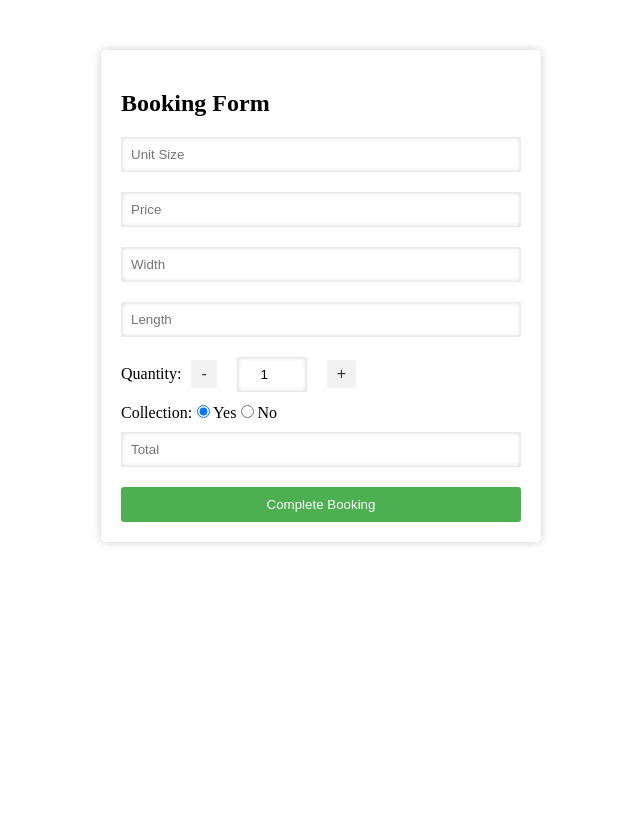
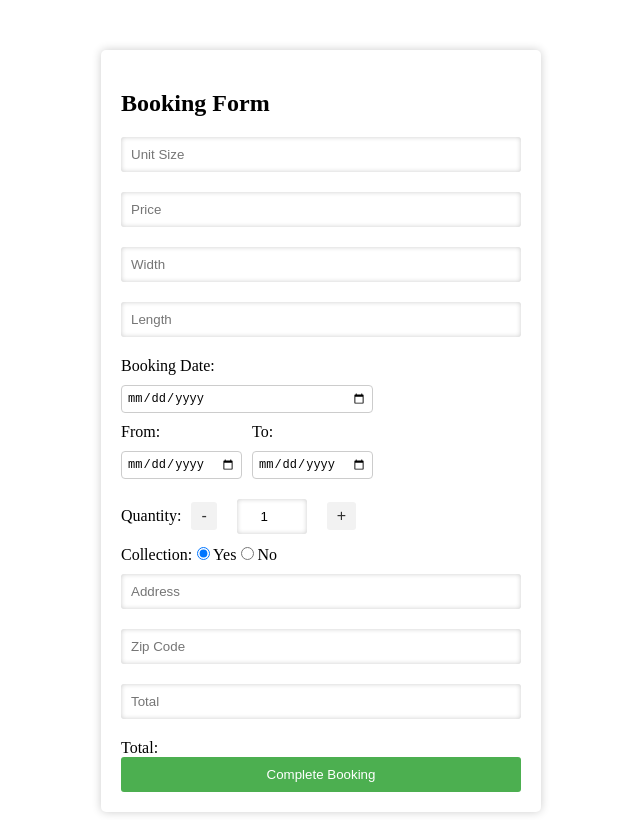
Before and after one commit to Tsireledzo2/Storage-Rental-System-2.0-FrontEnd, an Angular app in the folder Customer/: page / in a window 1280 px wide. Both pictures are taken after a click on the radio button "Yes". Shown: the whole page, without its empty margins (319-959 px from the left). Built offline with nearby package versions, Linux system fonts and the light colour scheme.

Commit message:
Extra Functionality added

```diff
--- a/Customer/src/app/Components/booking/booking.component.css
+++ b/Customer/src/app/Components/booking/booking.component.css
@@ -24,7 +24,7 @@ input[type="text"] {
 }
 
 .btn {
-    background-color: #4CAF50;
+  background-color: #4caf50;
   border: none;
   border-radius: 3px;
   color: #fff;
@@ -72,3 +72,29 @@ input[type="text"] {
   width: 50px;
   text-align: center;
 }
+
+.Dates {
+  display: inline-grid;
+  /* grid-template-columns: auto auto;
+  grid-template-rows: auto auto; */
+  margin-bottom: 20px;
+  gap: 10px;
+}
+
+.Dates > div {
+  display: flex;
+  flex-direction: column;
+  text-align: start;
+}
+
+.Dates > div input[type="date"] {
+  padding: 5px;
+  margin-top: 10px;
+  border: 1px solid #ccc;
+  border-radius: 4px;
+  font-size: 12px;
+}
+
+#BookingDate {
+  grid-column: 1 / span 2;
+}
--- a/Customer/src/app/Components/booking/booking.component.html
+++ b/Customer/src/app/Components/booking/booking.component.html
@@ -1,27 +1,69 @@
 <form>
   <h2>Booking Form</h2>
-    <input type="text" placeholder="Unit Size">
-    <input type="text" placeholder="Price" >
-    <input type="text" placeholder="Width">
-    <input type="text" placeholder="Length">
+  <input type="text" placeholder="Unit Size" />
+  <input type="text" placeholder="Price" />
+  <input type="text" placeholder="Width" />
+  <input type="text" placeholder="Length" />
+  <div class="Dates">
+    <div id="BookingDate">
+      <label>Booking Date:</label>
+      <input type="date" placeholder="Booking Date" />
+    </div>
+    <div  id="From">
+      <label>From:</label>
+      <input type="date" placeholder="From" />
+    </div>
+    <div id="To">
+      <label>To:</label>
+      <input type="date" placeholder="Too" />
+    </div>
+  </div>
+
   <div class="spinner">
     <div>
       <label>Quantity:</label>
     </div>
 
-        <button class="decrement">-</button>
-        <input type="number" id="quantity" min="1" max="100" value="1">
-        <button class="increment" >+</button>
+    <button class="decrement" (click)="decrementQuantity()">-</button>
+    <input
+      type="number"
+      id="quantity"
+      min="1"
+      max="10"
+      [(ngModel)]="quantity"
+      name="quantity"
+      readonly
+    />
+    <button class="increment" (click)="incrementQuantity()">+</button>
   </div>
   <div class="collection">
     <label for="collection">Collection:</label>
-        <input type="radio" id="yes" name="collection" value="yes">
+    <input
+      type="radio"
+      id="yes"
+      name="collection"
+      value="yes"
+      (change)="toggleExtraFields(true)"
+    />
     <label for="yes">Yes</label>
-        <input type="radio" id="no" name="collection" value="no">
+    <input
+      type="radio"
+      id="no"
+      name="collection"
+      value="no"
+      (change)="toggleExtraFields(false)"
+    />
     <label for="no">No</label>
   </div>
-    <input type="text" placeholder="Total">
+
+  <div *ngIf="showExtraFields">
+    <input type="text" placeholder="Address" />
+    <input type="text" placeholder="Zip Code" />
+    <!-- Add more extra fields as needed -->
+  </div>
+  <input type="text" placeholder="Total" />
+  <label>Total:</label>
   <div>
-        <button  class="btn">Complete Booking</button>
+    <button class="btn">Complete Booking</button>
   </div>
 </form>
--- a/Customer/src/app/Components/booking/booking.component.ts
+++ b/Customer/src/app/Components/booking/booking.component.ts
@@ -6,5 +6,23 @@ import { Component } from '@angular/core';
   styleUrls: ['./booking.component.css']
 })
 export class BookingComponent {
+  quantity: number = 1;
+  showExtraFields: boolean = false;
+
+  incrementQuantity() {
+    if (this.quantity < 10) {
+      this.quantity++;
+    }
+  }
+
+  decrementQuantity() {
+    if (this.quantity > 1) {
+      this.quantity--;
+    }
+  }
+
+  toggleExtraFields(value: boolean) {
+    this.showExtraFields = value;
+  }
 
 }
--- a/Customer/src/app/app.module.ts
+++ b/Customer/src/app/app.module.ts
@@ -1,5 +1,6 @@
 import { NgModule } from '@angular/core';
 import { BrowserModule } from '@angular/platform-browser';
+import { FormsModule } from '@angular/forms';
 
 import { AppRoutingModule } from './Module/app-routing.module';
 import { AppComponent } from './Module/app.component';
@@ -24,7 +25,8 @@ import { BookingComponent } from './Components/booking/booking.component';
   ],
   imports: [
     BrowserModule,
-    AppRoutingModule
+    AppRoutingModule,
+    FormsModule
   ],
   providers: [],
   bootstrap: [AppComponent]
```
Lines whose indentation alone changed are shown as unchanged.
